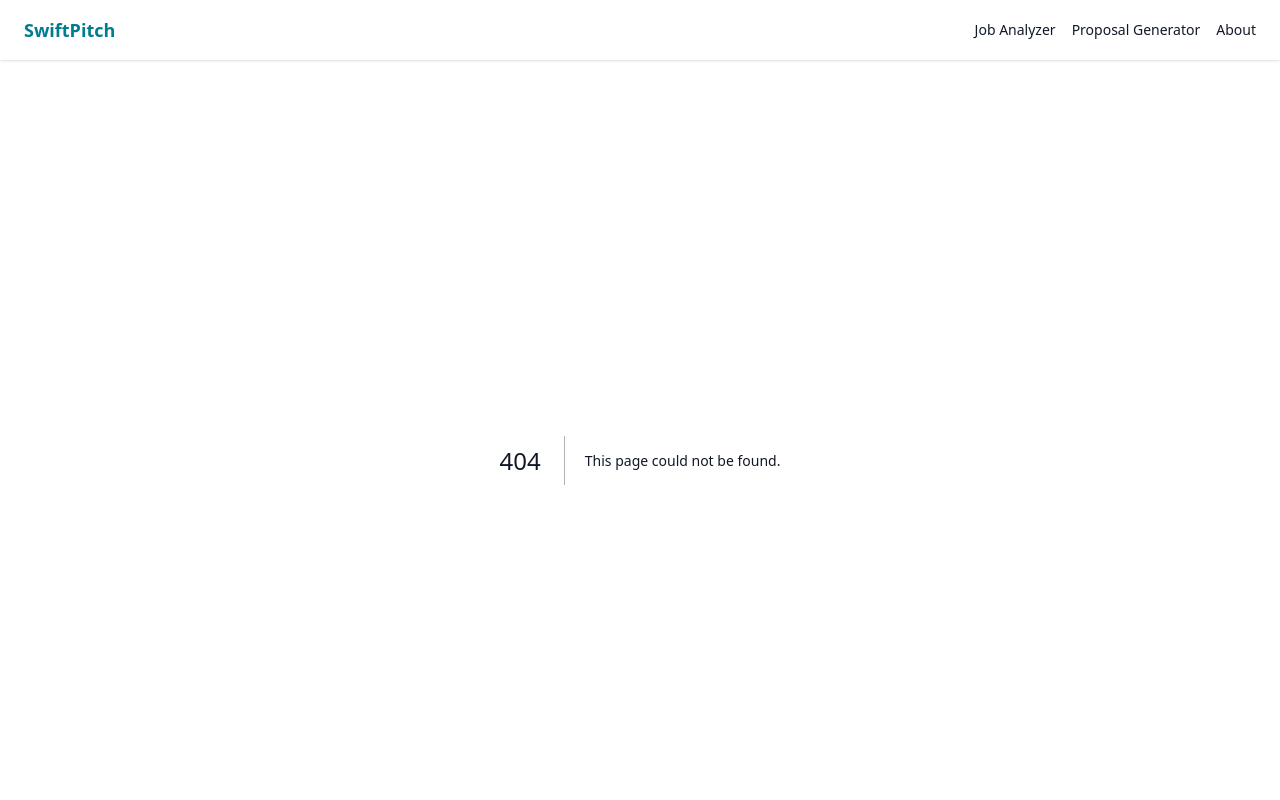
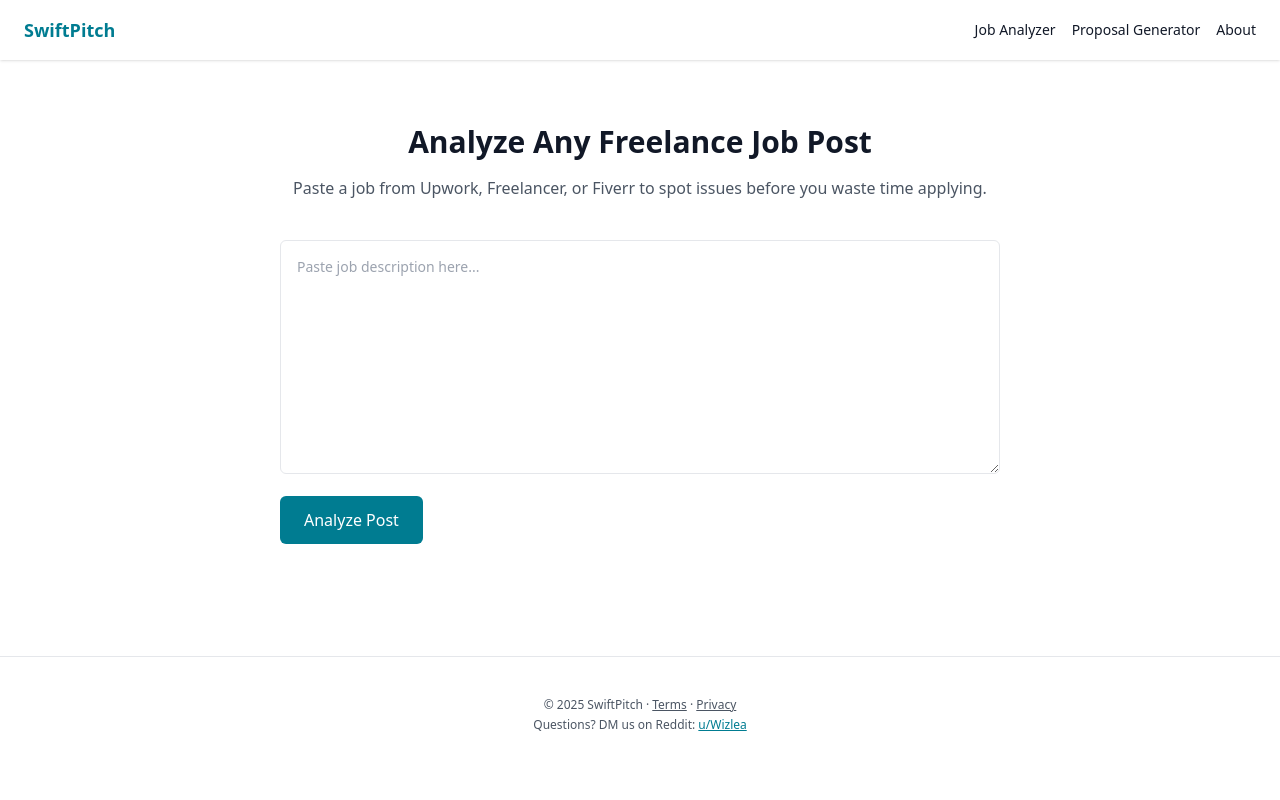
Before and after one commit to ericlpzzz/swiftpitch-landing, a Next.js app: page /analyzer in a window 1280 px wide. Before the commit this address had no page. Shown: the top 800 px of the page. Built offline with nearby package versions, Linux system fonts and the light colour scheme.

Commit message:
Create page.tsx

```diff
--- /dev/null
+++ b/app/analyzer/page.tsx
@@ -0,0 +1,93 @@
+"use client";
+
+import { useState } from "react";
+
+export default function Analyzer() {
+  const [jobText, setJobText] = useState("");
+  const [loading, setLoading] = useState(false);
+  const [showResult, setShowResult] = useState(false);
+
+  const handleSubmit = (e: any) => {
+    e.preventDefault();
+    if (!jobText.trim()) return;
+
+    setLoading(true);
+    setTimeout(() => {
+      setLoading(false);
+      setShowResult(true);
+    }, 2000); // Simulate AI thinking
+  };
+
+  return (
+    <main className="max-w-3xl mx-auto px-6 py-16">
+      <h1 className="text-3xl font-bold mb-4 text-center">Analyze Any Freelance Job Post</h1>
+      <p className="text-center text-gray-600 mb-10">
+        Paste a job from Upwork, Freelancer, or Fiverr to spot issues before you waste time applying.
+      </p>
+
+      {!showResult && (
+        <form onSubmit={handleSubmit}>
+          <textarea
+            value={jobText}
+            onChange={(e) => setJobText(e.target.value)}
+            rows={10}
+            placeholder="Paste job description here..."
+            className="w-full p-4 border rounded-md text-sm focus:outline-none focus:ring-2 focus:ring-brand"
+          />
+          <button
+            type="submit"
+            className="bg-brand hover:bg-[#005f6b] text-white px-6 py-3 rounded-md mt-4 font-medium"
+          >
+            Analyze Post
+          </button>
+        </form>
+      )}
+
+      {loading && (
+        <div className="text-center mt-10 text-brand font-medium animate-pulse">
+          Reading post… Checking context… Evaluating scope…
+        </div>
+      )}
+
+      {showResult && (
+        <section className="mt-12">
+          <div className="text-center">
+            <h2 className="text-2xl font-bold">Job Quality Score</h2>
+            <p className="text-5xl font-extrabold text-yellow-500 mt-2">47/100</p>
+            <p className="text-sm text-gray-600 mb-6">⚠ Needs more clarity</p>
+          </div>
+
+          <div className="grid grid-cols-2 gap-4 text-sm mb-8">
+            <span className="bg-green-100 text-green-800 px-3 py-2 rounded-md">✅ Good Context</span>
+            <span className="bg-yellow-100 text-yellow-800 px-3 py-2 rounded-md">⚠ Missing Company Info</span>
+            <span className="bg-red-100 text-red-800 px-3 py-2 rounded-md">🚩 Unrealistic Budget</span>
+            <span className="bg-red-100 text-red-800 px-3 py-2 rounded-md">❌ Spec Work Requested</span>
+            <span className="bg-yellow-100 text-yellow-800 px-3 py-2 rounded-md">⚠ Generic Language</span>
+            <span className="bg-green-100 text-green-800 px-3 py-2 rounded-md">✅ Clear Deliverables</span>
+          </div>
+
+          <div className="bg-white border rounded-md p-6 mb-6 text-sm space-y-2">
+            <p>• The job post doesn’t include company or product details, limiting personalization.</p>
+            <p>• Budget seems low for scope of work described.</p>
+            <p>• Deliverables are vague and open-ended.</p>
+          </div>
+
+          <div className="bg-blue-50 border-l-4 border-blue-400 p-6 text-sm text-gray-800 mb-10">
+            <p>If you apply, ask clarifying questions in your proposal.</p>
+            <p className="mt-2">Flag unpaid spec work — it's not allowed on Upwork.</p>
+          </div>
+
+          <div className="text-center">
+            <p className="mb-3">Want help writing a better proposal?</p>
+            <a
+              href="/proposal-generator"
+              className="bg-brand hover:bg-[#005f6b] text-white px-6 py-3 rounded-md font-medium text-sm"
+            >
+              Try SwiftPitch Proposal Generator →
+            </a>
+          </div>
+        </section>
+      )}
+    </main>
+  );
+}
```
